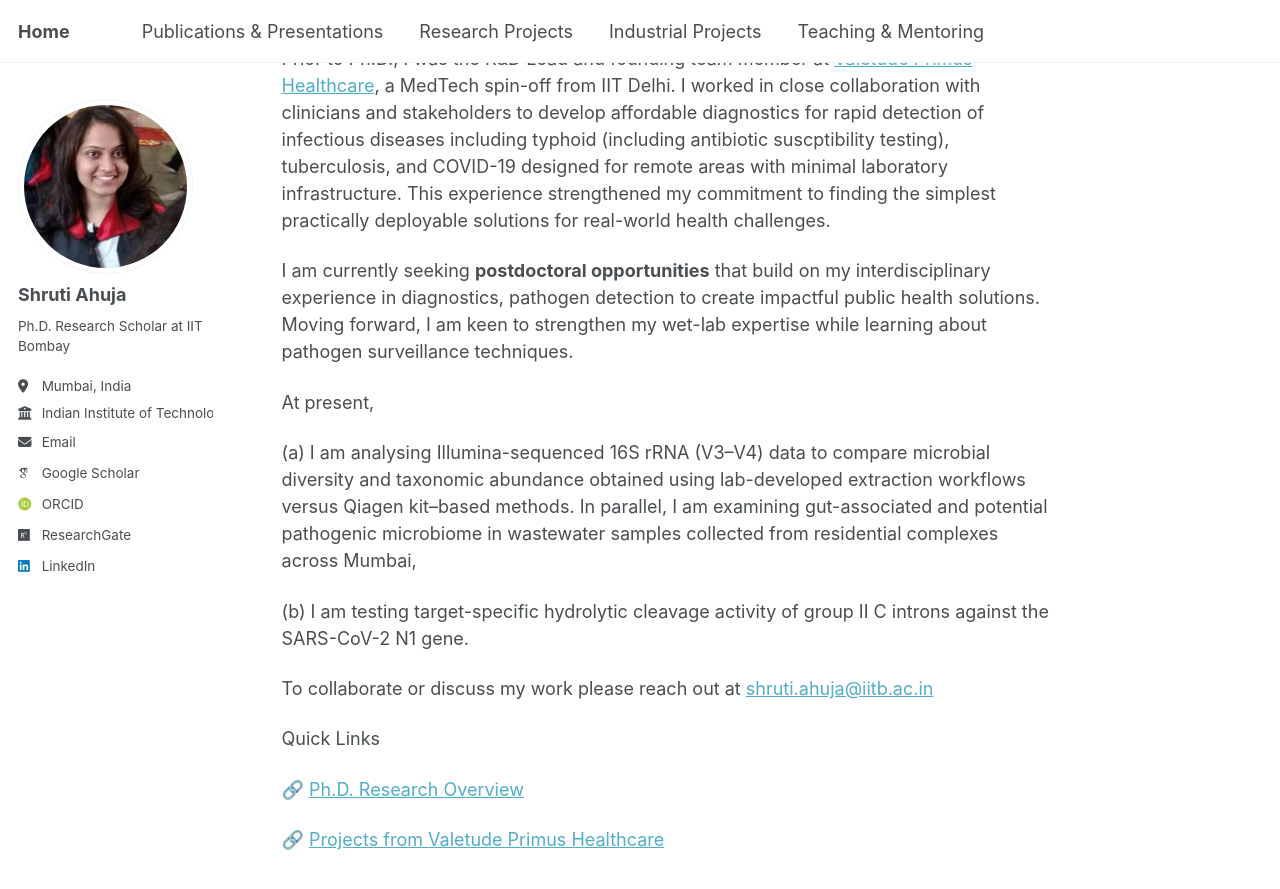
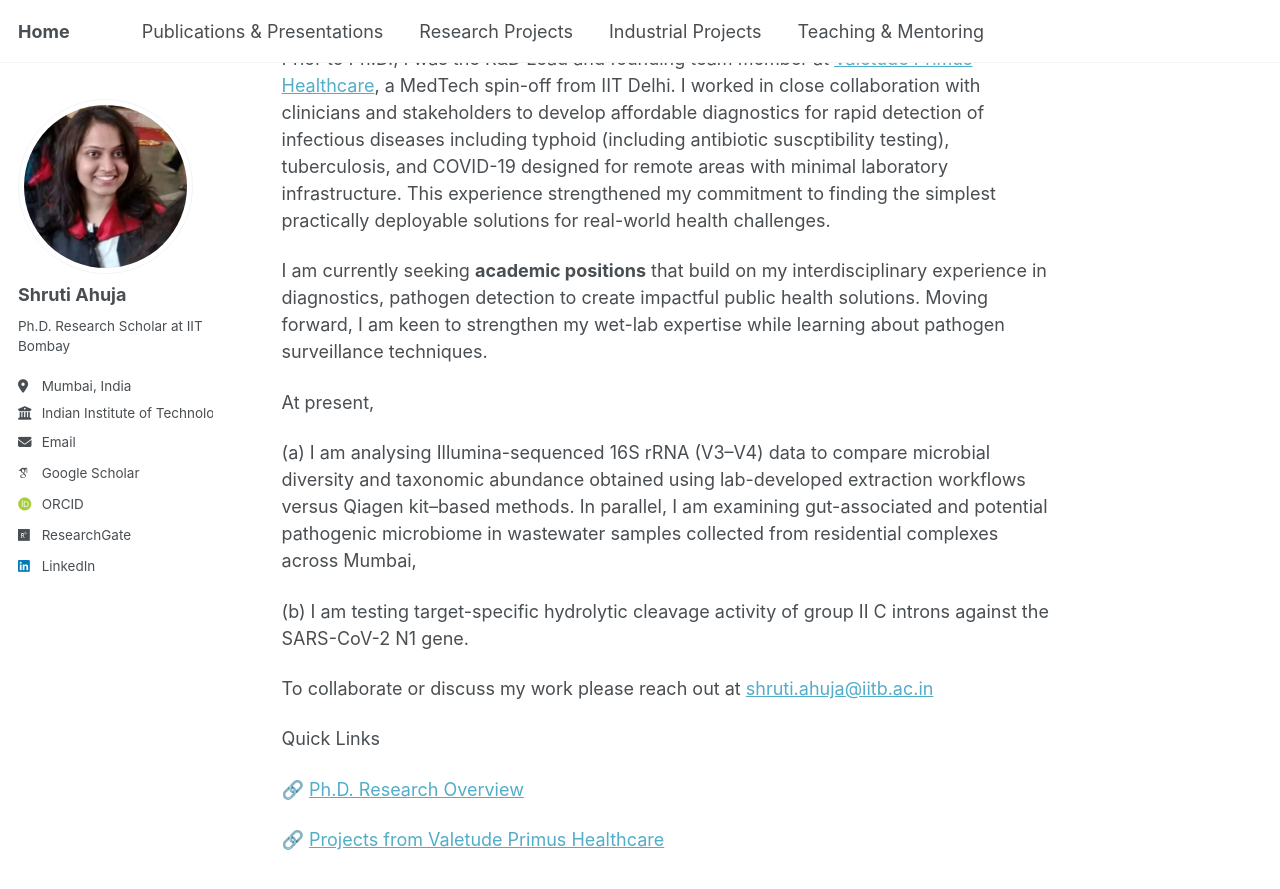
Before and after one commit to shrutiahuja/shrutiahuja.github.io, a Jekyll site: the page built from _pages/about.md, in a window 1280 px wide and 900 px high, scrolled down 494 px. Shown: the top 889 px of the window. Built offline with Jekyll 4.4.1, drawn with Linux system fonts in a browser that asks for light colours; some web fonts are replaced; a script that is not in the unit is left out.

Commit message:
Update about.md

```diff
--- a/_pages/about.md
+++ b/_pages/about.md
@@ -11,7 +11,7 @@ My [Ph.D.](https://shrutiahuja.github.io/academic-projects/) research lies at th
 
 Prior to Ph.D., I was the R&D Lead and founding team member at [Valetude Primus Healthcare](https://www.linkedin.com/company/valetude-primus-healthcare/), a MedTech spin-off from IIT Delhi. I worked in close collaboration with clinicians and stakeholders to develop affordable diagnostics for rapid detection of infectious diseases including typhoid (including antibiotic suscptibility testing), tuberculosis, and COVID-19 designed for remote areas with minimal laboratory infrastructure. This experience strengthened my commitment to finding the simplest practically deployable solutions for real-world health challenges.
 
-I am currently seeking **postdoctoral opportunities** that build on my interdisciplinary experience in diagnostics, pathogen detection to create impactful public health solutions. Moving forward, I am keen to strengthen my wet-lab expertise while learning about pathogen surveillance techniques.
+I am currently seeking **academic positions** that build on my interdisciplinary experience in diagnostics, pathogen detection to create impactful public health solutions. Moving forward, I am keen to strengthen my wet-lab expertise while learning about pathogen surveillance techniques.
 
 At present,
 
```
